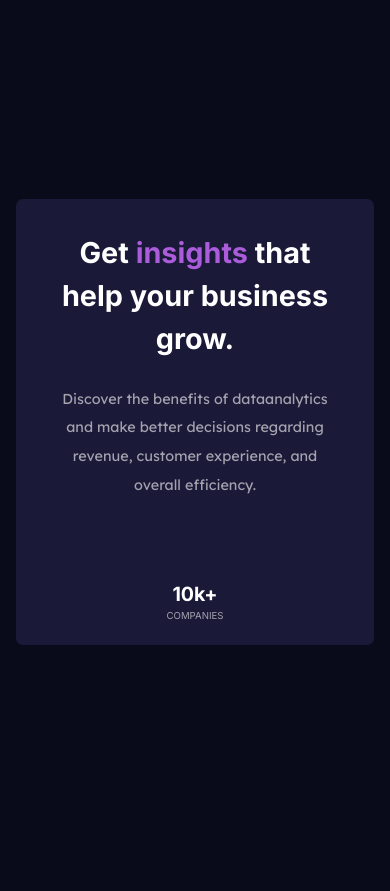
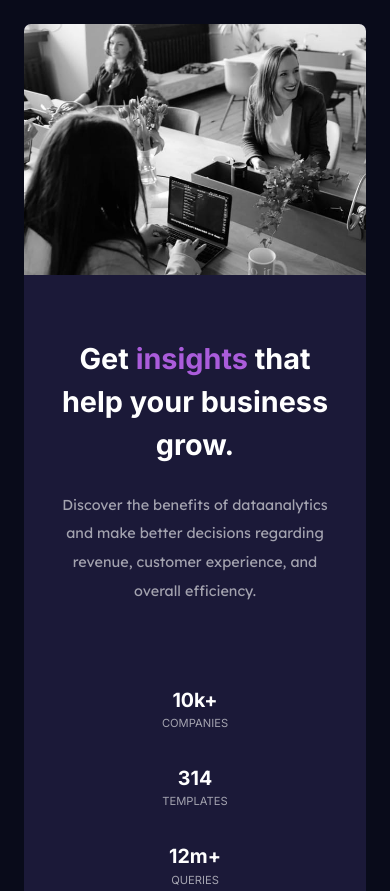
Before and after one commit to NandoSTI/stats-preview-card-component-main, a plain HTML site: page index.html in a window 390 px wide. Shown: the top 891 px of the page. Before the commit the page ends 844 px from the top, so only its background shows below. Drawn offline with Linux system fonts and the light colour scheme.

Commit message:
Atualizão: Mobile

```diff
--- a/src/css/style.css
+++ b/src/css/style.css
@@ -30,8 +30,10 @@ body {
 }
 
 .container .card {
+
     display: grid;
     grid-template-columns: 1fr 1fr;
+    flex-direction: column-reverse;
     gap: 1.875rem;
     overflow: hidden;
 
@@ -80,13 +82,13 @@ body {
 .container .card .card_stats .description {
     text-transform: uppercase;
     color: var(--transparent-stat-headings);
-    font-size: .6rem;
+    font-size: .7rem;
 }
 
 @media(max-width: 600px) {
     .container .card {
-        margin: 1rem;
-        display: grid;
+        height: auto;
+        margin: 1.5rem;
         grid-template-columns: 1fr;
     }
 
@@ -108,4 +110,8 @@ body {
         flex-direction: column;
         margin-bottom: 5rem;
     }
+
+    .container .card .img {
+        grid-row: 1;
+    }
 }
```
